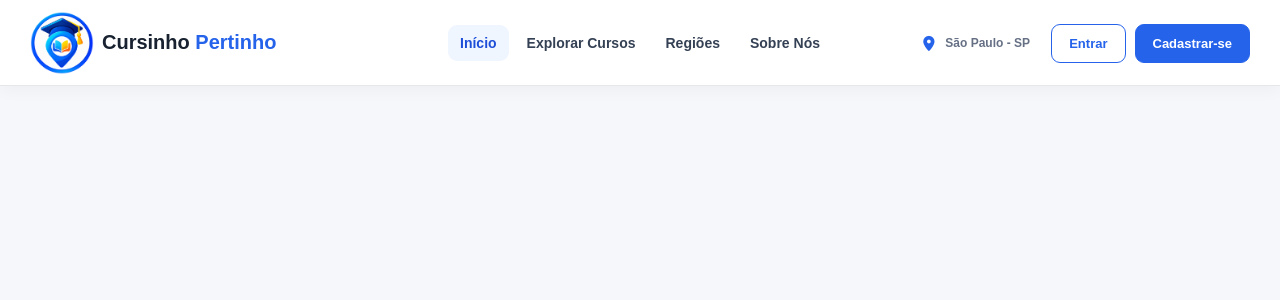
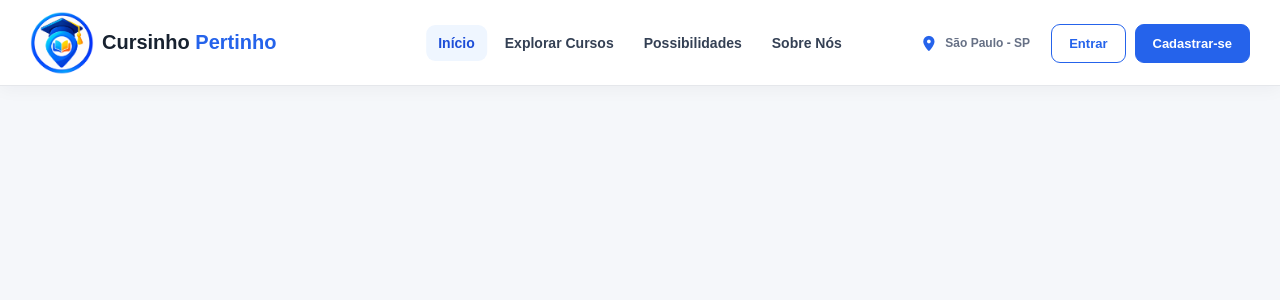
Before and after one commit to arthurherculano155-del/Cursinho-Pertinho, a React (Create React App) app in the folder cursinho-pertinho/: page / in a window 1280 px wide. Shown: the top 300 px of the page. Built offline with nearby package versions, Linux system fonts and the light colour scheme.

Commit message:
Atualizar o menu.jsx

```diff
--- a/cursinho-pertinho/src/Components/Shared/Menu/menu.jsx
+++ b/cursinho-pertinho/src/Components/Shared/Menu/menu.jsx
@@ -232,11 +232,11 @@ export default function Menu() {
 
                         <li className="link">
                             <NavLink
-                                to='/regioes'
+                                to='/possibilidades'
                                 className={({ isActive }) =>
                                     isActive ? "Ativo" : ""
                                 }>
-                                Regiões
+                                Possibilidades
                             </NavLink>
                         </li>
 
```
